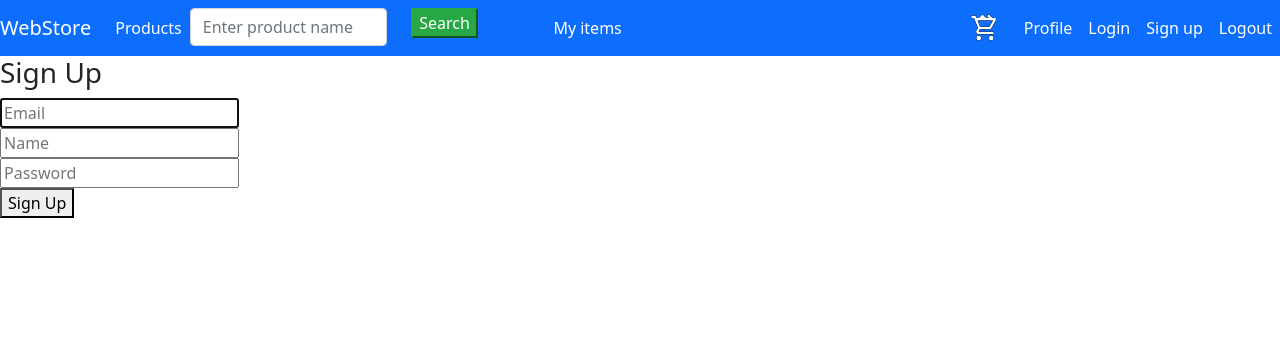
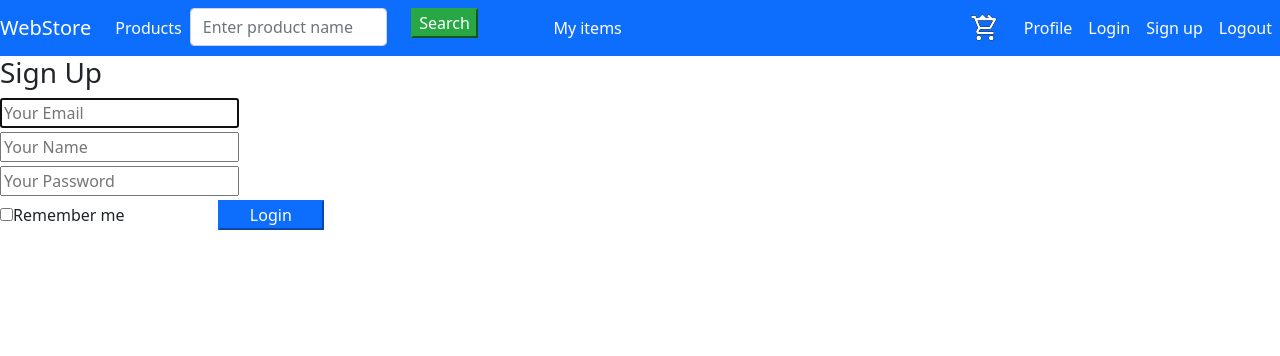
Before and after one commit to gcfbn/scripting-languages-final-project, a Flask app: page /signup in a window 1280 px wide. Shown: the top 356 px of the page. Run offline with Flask 2, Linux system fonts and the light colour scheme; some libraries are stand-ins or nearby versions.

Commit message:
Signup page.

```diff
--- a/python/app/templates/login.html
+++ b/python/app/templates/login.html
@@ -12,12 +12,12 @@
                     {% endif %}
                 {% endwith %}
 
-                <div class="form-outline mb-4">
+                <div class="form-outline mb-1">
                     <input class="input" id="form2Example1" type="email" name="email" placeholder="Your Email"
                            autofocus="">
                 </div>
 
-                <div class="form-outline mb-4">
+                <div class="form-outline mb-1">
                     <input class="input" id="form2Example1" type="password" name="password"
                            placeholder="Your Password" autofocus="">
                 </div>
--- a/python/app/templates/signup.html
+++ b/python/app/templates/signup.html
@@ -7,30 +7,30 @@
             <form method="POST" action="/signup">
                 {% with messages = get_flashed_messages() %}
                     {% if messages %}
-                        <div class="notification is-danger">
+                        <div class="alert alert-danger">
                             {{ messages[0] }}. Go to <a href="{{ url_for('auth.login') }}">login page</a>.
                         </div>
                     {% endif %}
                 {% endwith %}
-                <div class="field">
-                    <div class="control">
-                        <input class="input is-large" type="email" name="email" placeholder="Email" autofocus="">
-                    </div>
+                <div class="form-outline mb-1">
+                    <input class="input" id="form2Example1" type="email" name="email" placeholder="Your Email"
+                           autofocus="">
                 </div>
 
-                <div class="field">
-                    <div class="control">
-                        <input class="input is-large" type="text" name="name" placeholder="Name" autofocus="">
-                    </div>
+                <div class="form-outline mb-1">
+                    <input class="input" id="form2Example1" type="text" name="name"
+                           placeholder="Your Name" autofocus="">
                 </div>
 
-                <div class="field">
-                    <div class="control">
-                        <input class="input is-large" type="password" name="password" placeholder="Password">
-                    </div>
+                <div class="form-outline mb-1">
+                    <input class="input" id="form2Example1" type="password" name="password"
+                           placeholder="Your Password" autofocus="">
                 </div>
 
-                <button class="button is-block is-info is-large is-fullwidth">Sign Up</button>
+                <div class="form-submit">
+                    <label class="checkbox col-md-2"><input type="checkbox" name="remember">Remember me</label>
+                    <button class="btn-primary col-md-1">Login</button>
+                </div>
             </form>
         </div>
     </div>
```
